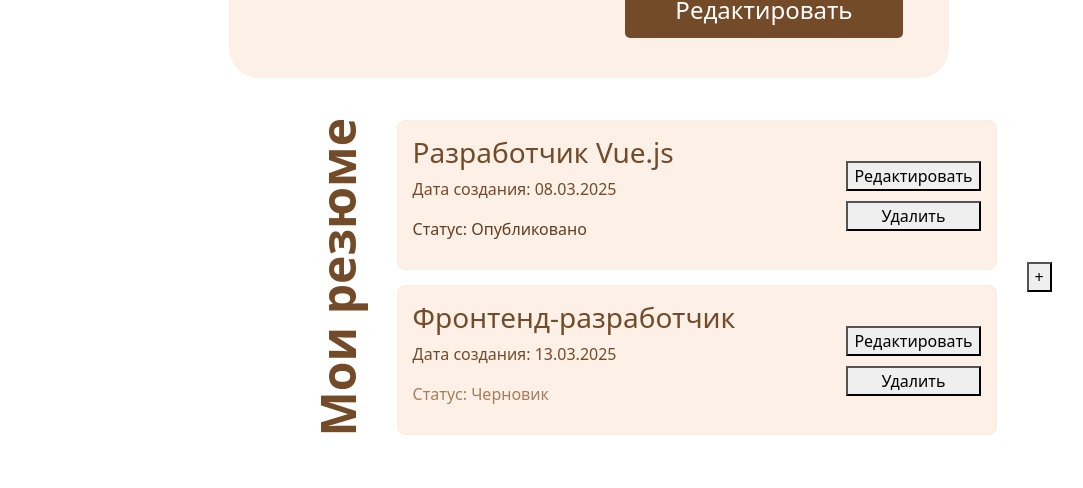
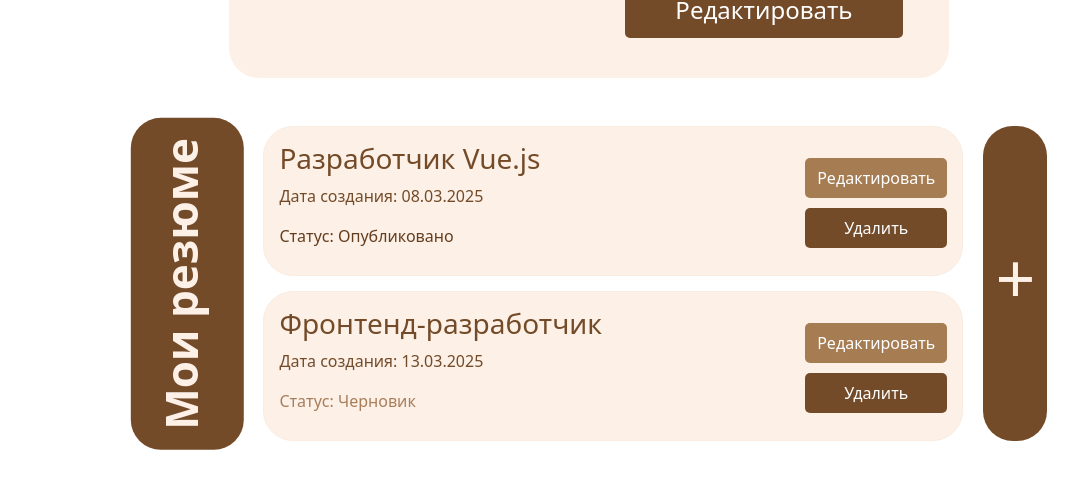
Before and after one commit to ptmff/Neuro_resume, a Vue app in the folder frontend/vue/: page /#/profile in a window 1280 px wide. Shown: the part 396-884 px from the top of the page, without its empty margins (51-1134 px from the left). Built offline with nearby package versions, Linux system fonts and the light colour scheme.

Commit message:
завершена работа с компонентом с резюме

```diff
--- a/frontend/vue/src/components/ProfileResumesList.vue
+++ b/frontend/vue/src/components/ProfileResumesList.vue
@@ -44,34 +44,40 @@ const statusClass = (status) => {
 <style scoped>
 .resume-container {
   margin: 0 280px;
-  padding: 40px 80px;
+  padding: 40px 0;
   display: flex;
   flex-direction: row;
   align-items: center;
-  justify-content: space-between;
+  justify-content: center;
   color: #744b29;
 }
 .vertical-title {
   writing-mode: vertical-rl;
   transform: rotate(180deg);
   margin: 0;
-  margin-right: 30px;
-  font-size: 48px;
+  margin-right: 20px;
+  padding: 20px;
+  padding-right: 24px;
+  padding-left: 36px;
+  font-size: 44px;
   font-weight: bold;
+  background-color: #744b29;
+  border-radius: 30px;
+  color: #fcf0e7;
 }
 .resume-list {
   display: flex;
   flex-direction: column;
   gap: 15px;
-  margin-right: 30px;
+  margin-right: 20px;
 }
 .resume-card {
   border: 1px solid #faece1;
   background-color: #fcf0e7;
   padding: 15px;
-  border-radius: 8px;
+  border-radius: 30px;
   text-align: left;
-  width: 600px;
+  width: 700px;
   height: 150px;
 }
 .resume-info {
@@ -90,4 +96,40 @@ const statusClass = (status) => {
   flex-direction: column;
   gap: 10px;
 }
+.edit-btn, .delete-btn, .create-btn {
+  cursor: pointer;
+  transition: background 0.3s;
+  padding: 8px 12px;
+  border: none;
+  border-radius: 5px;
+  cursor: pointer;
+  font-size: 16px;
+}
+.edit-btn {
+  background-color: #a67c52;
+  color: white;
+}
+.delete-btn {
+  background-color: #744b29;
+  color: white;
+}
+.create-btn {
+  background-color: #c4a484;
+  color: #fcf0e7;
+  height: 315px;
+  font-size: 70px;
+  width: 200px;
+  border-radius: 30px;
+  background-color: #744b29;
+  padding-bottom: 20px;
+}
+.edit-btn:hover {
+  background-color: #8d5c36;
+}
+.delete-btn:hover {
+  background-color: #8d5c36;
+}
+.create-btn:hover {
+  background-color: #8d5c36;
+}
 </style>
```
